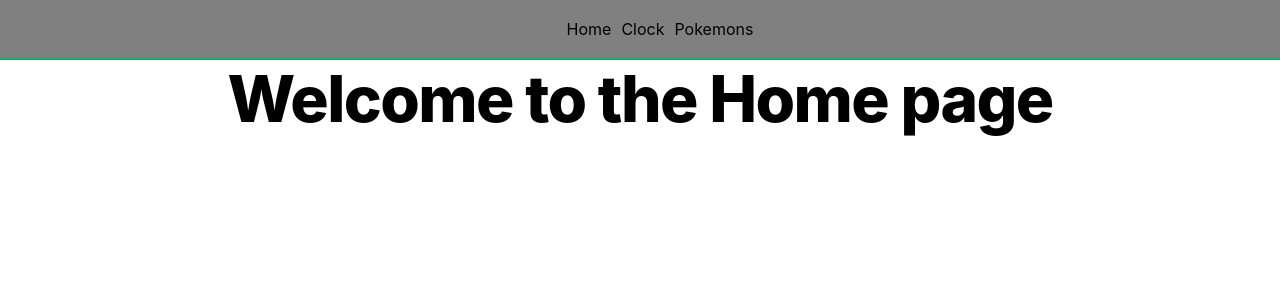
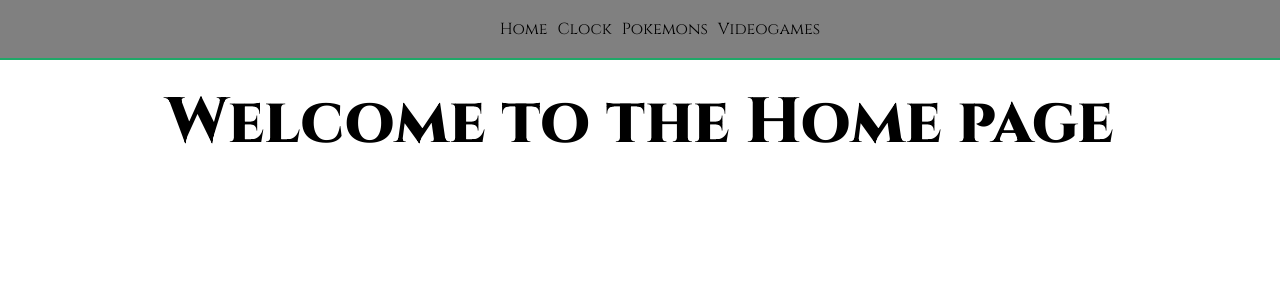
Before and after one commit to JaviVA93/next-js-13-playground, a Next.js app: page / in a window 1280 px wide. Shown: the top 300 px of the page. Built offline with nearby package versions, Linux system fonts and the light colour scheme.

Commit message:
new font, new videogames page...

```diff
--- a/app/layout.tsx
+++ b/app/layout.tsx
@@ -1,22 +1,18 @@
-import Link from 'next/link'
 import { Header } from '../components/Header'
 import '../styles/globals.css'
 
-
-export default function RootLayout({ children, }: { children: React.ReactNode}) {
+export default function RootLayout({ children, }: { children: React.ReactNode }) {
   return (
     <html lang="en">
-      {/*
-        <head /> will contain the components returned by the nearest parent
-        head.tsx. Find out more at https://beta.nextjs.org/docs/api-reference/file-conventions/head
-      */}
-      <head />
+      <head>
+        <link href="https://fonts.googleapis.com/css2?family=Cinzel:wght@400;600;800&display=swap" rel="stylesheet" />
+      </head>
       <body>
         <Header />
         <main>
           {children}
         </main>
-        </body>
+      </body>
     </html>
   )
 }
--- a/app/page.tsx
+++ b/app/page.tsx
@@ -1,4 +1,3 @@
-import Image from 'next/image'
 import styles from '../styles/homePage.module.css'
 
 export default function Home() {
--- /dev/null
+++ b/app/videogames/loading.tsx
@@ -0,0 +1,4 @@
+
+export default function loadingVideogamesPage () {
+    return <div>Loading games data...</div>
+}
--- a/components/Header.tsx
+++ b/components/Header.tsx
@@ -11,8 +11,10 @@ const links = [
     }, {
       label: 'Pokemons',
       route: '/pokemons'
-    }
-
+    }, {
+      label: 'Videogames',
+      route: '/videogames'
+    },
   ]
 
 export function Header () {
--- a/next.config.js
+++ b/next.config.js
@@ -4,7 +4,7 @@ const nextConfig = {
     appDir: true,
   },
   images: {
-    domains: ['raw.githubusercontent.com'],
+    domains: ['raw.githubusercontent.com', 'media.rawg.io'],
   }
 }
 
--- a/package.json
+++ b/package.json
@@ -9,6 +9,7 @@
     "lint": "next lint"
   },
   "dependencies": {
+    "@next/font": "^13.0.4",
     "@types/node": "18.11.9",
     "@types/react": "18.0.25",
     "@types/react-dom": "18.0.9",
--- a/styles/globals.css
+++ b/styles/globals.css
@@ -3,8 +3,7 @@ body {
   height: 100vh;
   padding: 0;
   margin: 0;
-  font-family: -apple-system, BlinkMacSystemFont, Segoe UI, Roboto, Oxygen,
-    Ubuntu, Cantarell, Fira Sans, Droid Sans, Helvetica Neue, sans-serif;
+  font-family: 'Cinzel', serif;
 }
 
 a {
--- a/styles/homePage.module.css
+++ b/styles/homePage.module.css
@@ -2,12 +2,11 @@
   height: 120vh;
 }
 .title {
-  margin: 0;
+  margin: 20px 0;
   text-align: center;
   font-size: 4rem;
   font-style: normal;
-  font-weight: 800;
-  letter-spacing: -0.025em;
+  font-weight: 900;
 }
 
 @media (prefers-color-scheme: dark) {
--- /dev/null
+++ b/styles/videogamesPage.module.css
@@ -0,0 +1,15 @@
+.container * {
+    margin: 0;
+    padding: 0;
+    box-sizing: border-box;
+}
+
+.container img {
+    width: 400px;
+    height: auto;
+}
+
+.pageTitle {
+    text-align: center;
+    margin: 20px 0;
+}
```
Also changed, not shown: app/videogames/layout.tsx (added, +9 -0 lines), app/videogames/page.tsx (added, +30 -0 lines), 1 other file (tests, documents, lock files or other folders).
